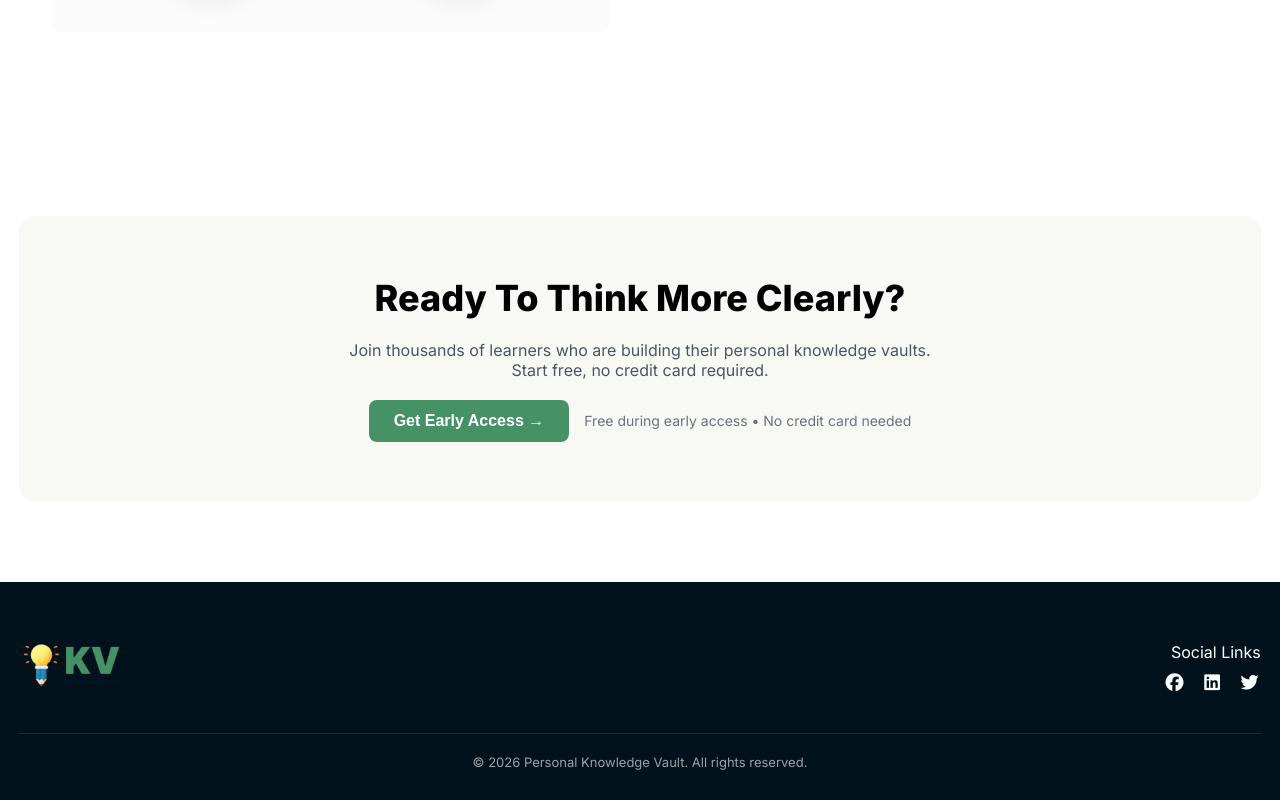
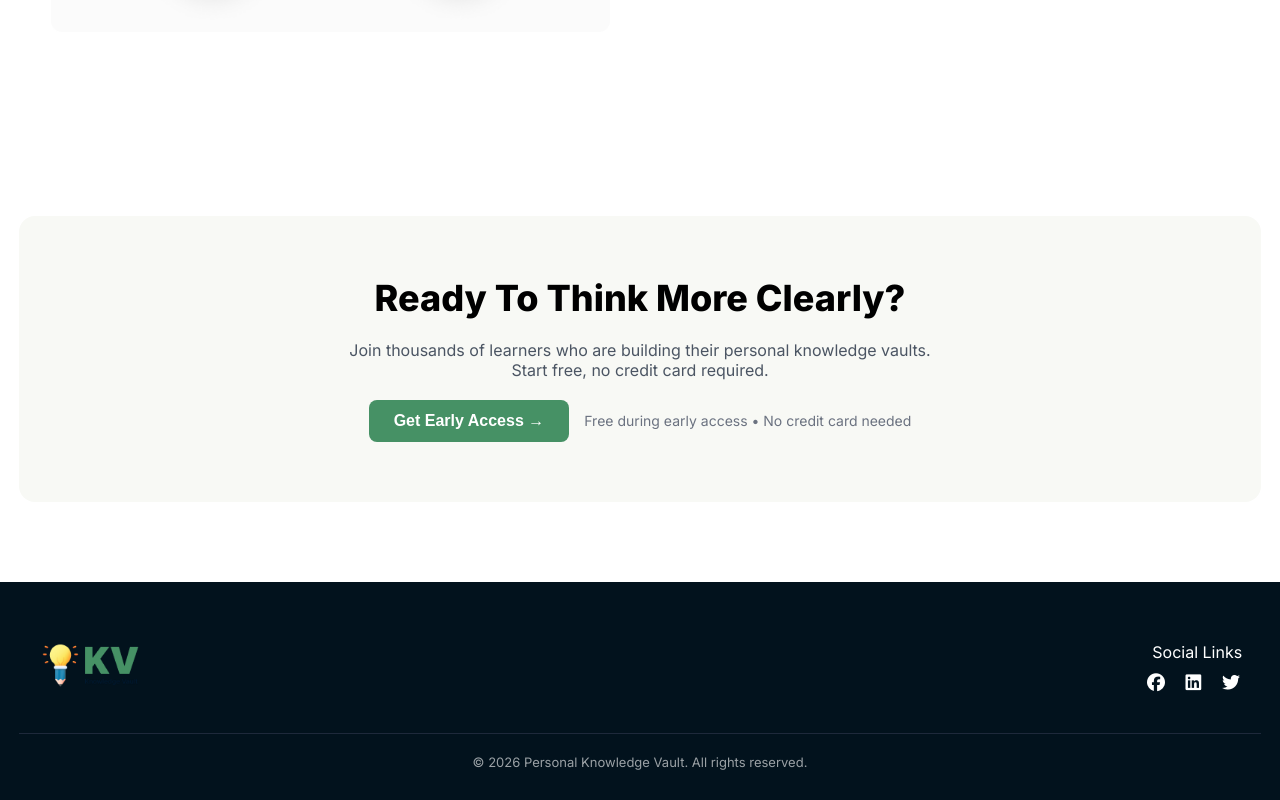
Before and after one commit to bangladeshitareq/B13-A01-Knowledge-Vault, a plain HTML site: page index.html in a window 1280 px wide. Shown: the part 1990-2790 px from the top of the page. Drawn offline with Linux system fonts and the light colour scheme.

Commit message:
somthing change

```diff
--- a/styles/style.css
+++ b/styles/style.css
@@ -42,6 +42,10 @@ body {
     display: flex;
     justify-content: space-between;
     align-items: center;
+    width: 97%;
+    max-width: 1360px;
+    margin: 0 auto;
+
 }
 
 #header .navbar-links {
@@ -258,11 +262,16 @@ body {
     color: white;
 }
 
-#main-footer .footer-top {
+#main-footer .container .footer-top {
     display: flex;
     justify-content: space-between;
     align-items: center;
+    width: 97%;
+    max-width: 1360px;
+    margin: 0 auto;
     margin-bottom: 40px;
+
+
 }
 
 #main-footer .footer-logo img {
```
